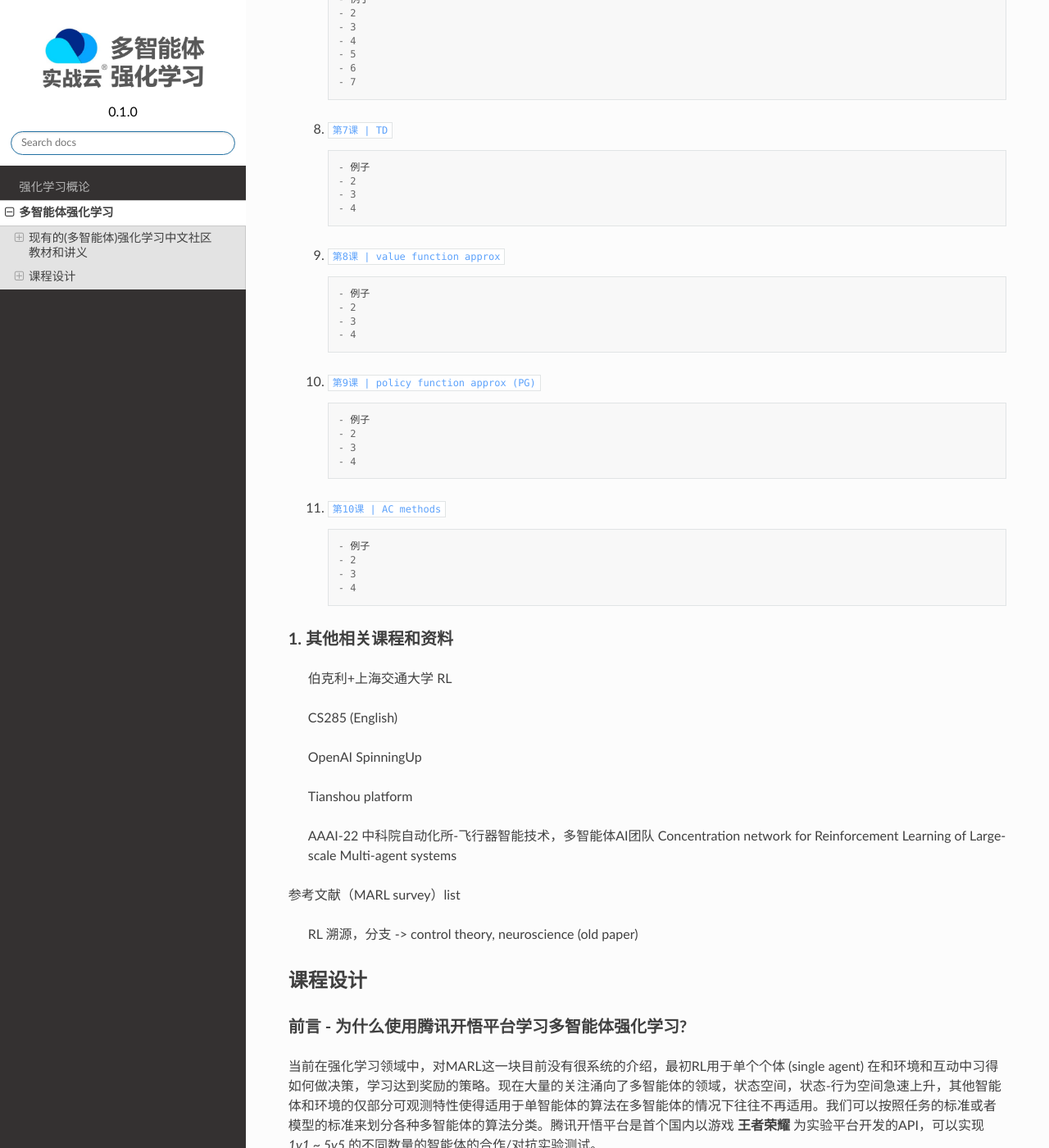
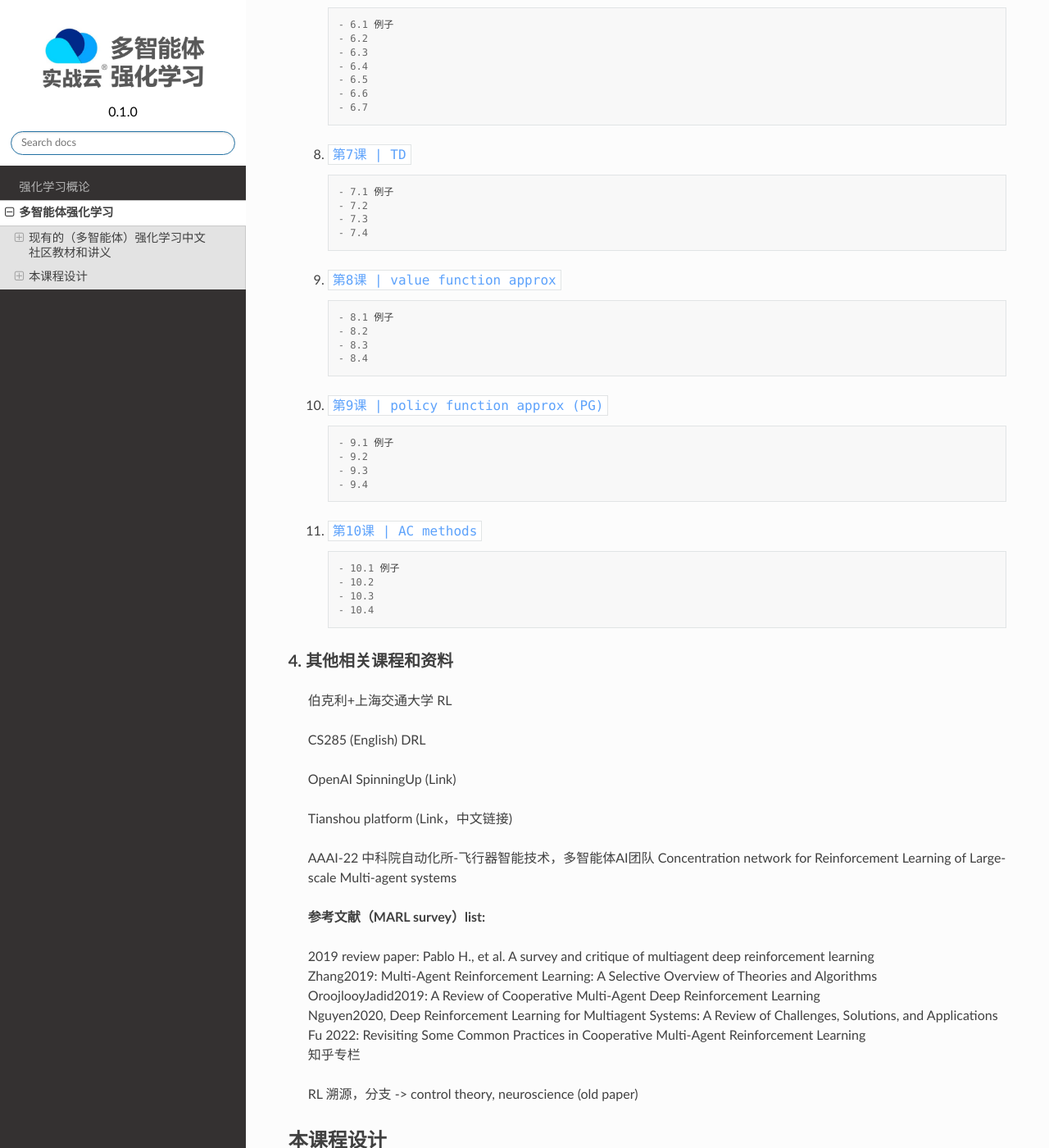
Before and after one commit to subaruclover/MARL_AI_outline, a Sphinx documentation site: the page built from docs/source/intro.rst, in a window 1280 px wide and 1400 px high, scrolled down 4657 px. Shown: the whole window at 82% size. Built offline with Sphinx 7.4.7 and the Read the Docs theme 2.0.0, drawn with Linux system fonts in a browser that asks for light colours; formulas are drawn with MathJax 3; pages that are not in the unit, such as notebooks, are missing from menus; a script that is not in the unit is left out; some of the changed text lies outside the part shown.

Commit message:
modify style, add some refs

```diff
--- a/docs/source/_static/css/style.css
+++ b/docs/source/_static/css/style.css
@@ -69,6 +69,7 @@
 /* Use our red for literals (it's very similar to the original color) */
 .rst-content tt.literal, .rst-content tt.literal, .rst-content code.literal {
     color: #5DA2FB;
+    font-size: 100%;
 }
 
 .rst-content tt.xref, a .rst-content tt, .rst-content tt.xref,
@@ -79,7 +80,7 @@
 /* Change link colors (except for the menu) */
 
 a {
-    color: #4692BC;
+    color: #4692bc;
 }
 
 a:hover {
--- a/docs/source/index.rst
+++ b/docs/source/index.rst
@@ -7,7 +7,7 @@
 ======================================
 
 .. image:: /_static/images/honor-of-kings.png
-   :width: 500
+   :width: 600
    :alt: Honor Of Kings
 
 实战云多智能体强化学习项目旨在帮助更多的高校，能够应用开悟平台开展人工智能教学工作，本项目将面向中国本科人工智能专业领域，设计一套完整的课程方案。
--- a/docs/source/intro.rst
+++ b/docs/source/intro.rst
@@ -3,23 +3,25 @@
 
 .. _intro:
 
-现有的(多智能体)强化学习中文社区教材和讲义
+现有的（多智能体）强化学习中文社区教材和讲义
 --------------------------------------------
+
+**Let's 站在前人的肩膀上**
 
 .. _marl_material:
 
 1. RLChina 强化学习社区
-^^^^^^^^^^^^^^^^^^^^^^^^^
+^^^^^^^^^^^^^^^^^^^^^^^^^^^
 
-    ``链接``：http://rlchina.org/
+    ``链接``：http://rlchina.org/ (推荐指数★★★★☆ (●ﾟ▽ﾟ●) )
 
     .. `链接 <http://rlchina.org/>`_
 
     UCL 汪军教授《Multi-agent AI》课程（中文字幕）Bilibili：
 
-    `Bilibili 视频链接 <https://www.bilibili.com/video/BV1fz4y1S72S?p=1&vd_source=38b5017372fe991e5b7e30cb941ee82c>`_
+    `Multi-agent AI - 视频链接 <https://www.bilibili.com/video/BV1fz4y1S72S?p=1&vd_source=38b5017372fe991e5b7e30cb941ee82c>`_
 
-    Multi-agent AI 课程简介 (侧重多智能体)：
+    Multi-agent AI 课程简介（侧重多智能体）：
 
     该课程主要介绍人工智能（AI）的一个子领域——多智能体机器学习。多智能体学习在多个领域中均有体现，多智能体间不仅能与环境相互作用，而且彼此相互作用。因此，相关应用也越来越多，比如 `无人机群` 的控制和仓库机器人的合作，以及分布式传感器网络/交通的优化以及机器竞标。该课程将机器学习的研究与博弈论和经济学的研究相结合，包括 ``博弈论`` 、 ``拍卖理论`` 、 ``算法机制设计`` 、 ``多智能体（深度）强化学习`` 等主题。同时还将覆盖和讨论相关的实际应用，包括在线广告、在线拍卖、生成模型的对抗训练、机器人规划以及玩在线游戏的智能体。
 
@@ -157,109 +159,120 @@
     课程大纲
 
     .. image:: /_static/images/mathRL.png
+        :width: 900
         :alt: MathFoundationRL_chapterRelationship
 
     #. ``第0课 | 课程介绍`` ::
 
-        - 开发这门课的动因 /
-        - AlphaGo的故事，强化学习的历史、分类等 /
+        - 0.1 开发这门课的动因
+        - 0.2 AlphaGo的故事，强化学习的历史、分类等
 
     #. ``第1课 | 基本概念`` ::
 
-        - State, action, policy等
-        - Reward, return, MDP等
+        - 1.1 State, action, policy等
+        - 1.2 Reward, return, MDP等
 
     #. ``第2课 | 贝尔曼公式`` ::
 
-        - 例子
-        - state value
-        - 公式
-        - 公式
-        - action
+        - 2.1 例子
+        - 2.2 state value
+        - 2.3 公式
+        - 2.4 公式
+        - 2.5 action
 
     #. ``第3课 | 贝尔曼公式`` ::
 
-        - 例子
-        - 2
-        - 3
-        - 4
+        - 3.1 例子
+        - 3.2
+        - 3.3
+        - 3.4
 
     #. ``第4课 | 值迭代和策略迭代`` ::
 
-        - 例子
-        - 2
-        - 3
+        - 4.1 例子
+        - 4.2
+        - 4.3
 
     #. ``第5课 | 蒙特卡罗方法`` ::
 
-        - 例子
-        - 2
-        - 3
-        - 4
-        - 5
-        - 6
+        - 5.1 例子
+        - 5.2
+        - 5.3
+        - 5.4
+        - 5.5
+        - 5.6
 
     #. ``第6课 | 随机近似与随机梯度下降`` ::
 
-        - 例子
-        - 2
-        - 3
-        - 4
-        - 5
-        - 6
-        - 7
+        - 6.1 例子
+        - 6.2
+        - 6.3
+        - 6.4
+        - 6.5
+        - 6.6
+        - 6.7
 
     #. ``第7课 | TD`` ::
 
-        - 例子
-        - 2
-        - 3
-        - 4
+        - 7.1 例子
+        - 7.2
+        - 7.3
+        - 7.4
 
     #. ``第8课 | value function approx`` ::
 
-        - 例子
-        - 2
-        - 3
-        - 4
+        - 8.1 例子
+        - 8.2
+        - 8.3
+        - 8.4
 
     #. ``第9课 | policy function approx (PG)`` ::
 
-        - 例子
-        - 2
-        - 3
-        - 4
+        - 9.1 例子
+        - 9.2
+        - 9.3
+        - 9.4
 
     #. ``第10课 | AC methods`` ::
 
-        - 例子
-        - 2
-        - 3
-        - 4
+        - 10.1 例子
+        - 10.2
+        - 10.3
+        - 10.4
 
 .. _marl_material4:
 
-1. 其他相关课程和资料
+4. 其他相关课程和资料
 ^^^^^^^^^^^^^^^^^^^^^^^^
 
     伯克利+上海交通大学 RL
 
-    CS285 (English)
+    CS285 (English) DRL
 
-    OpenAI SpinningUp
+    OpenAI SpinningUp (Link)
 
-    Tianshou platform
+    Tianshou platform (Link，中文链接)
 
     AAAI-22 中科院自动化所-飞行器智能技术，多智能体AI团队
     Concentration network for Reinforcement Learning of Large-scale Multi-agent systems
 
 
-参考文献（MARL survey）list
+    **参考文献（MARL survey）list:**
 
- RL 溯源，分支 -> control theory, neuroscience (old paper)
+    | 2019 review paper: Pablo H., et al. A survey and critique of multiagent deep reinforcement learning
+    | Zhang2019: Multi-Agent Reinforcement Learning: A Selective Overview of Theories and Algorithms
+    | OroojlooyJadid2019: A Review of Cooperative Multi-Agent Deep Reinforcement Learning
+    | Nguyen2020, Deep Reinforcement Learning for Multiagent Systems: A Review of Challenges, Solutions, and Applications
+    | Fu 2022: Revisiting Some Common Practices in Cooperative Multi-Agent Reinforcement Learning
+    | 知乎专栏
 
 
-课程设计
+    RL 溯源，分支 -> control theory, neuroscience (old paper)
+
+
+.. _marl_course_design:
+
+本课程设计
 ----------------
 
 前言 - 为什么使用腾讯开悟平台学习多智能体强化学习?
@@ -322,25 +335,25 @@
 
     ``Books and papers (不断补充中)``
 
-    * For Multiagent Systems:
+    * For Multi-Agent Systems:
 
-        `Multiagent Systems - algorithmic, game-theoretic & logical foundations <https://github.com/subaruclover/MARL_AI_outline/tree/main/docs/source/_static/references>`_
+        | `Multiagent Systems - algorithmic, game-theoretic & logical foundations <https://github.com/subaruclover/MARL_AI_outline/blob/main/docs/source/_static/references/Multiagent%20Systems%20algorithmic%2C%20game-theoretic%20and%20logical%20foundations.pdf>`_
 
 
-    * 强化学习:
-
-        Sutton
-        Algorithms
-        MDP 2013
-        Shiyu Zhao 2022
-        Weinan Zhang (hands on RL, new book)
-        etc
-        paper (DRL, MARL)
+    * 强化学习（ + 每一个文档的链接）:
+        | Sutton (1st & 2nd edition)
+        | Algorithms RL
+        | MDP 2013
+        | Shiyu Zhao 2022 MathFoundationRL
+        | Weinan Zhang 2022 (hands on RL in Chinese, new book)
+        | etc...
+        | paper (DRL, MARL)
+        | hands on DRL (books)
 
 
     * 机器学习:
-        PRML Bishop
+        | PRML Bishop (Link)
 
     * 腾讯开悟平台:
-        2020 NeurIPS (github)
-        2022 NeurIPS (github)
+        | Ye. D, et al. **Towards Playing Full MOBA Games with Deep Reinforcement Learning**, 2020 NeurIPS (github)
+        | Wei. H et al, **Honor of Kings Arena: an Environment for Generalization in Competitive Reinforcement Learning**, 2022 NeurIPS (github)
```
Also changed, not shown: other parts of docs/source/intro.rst (+2 -2 lines).
